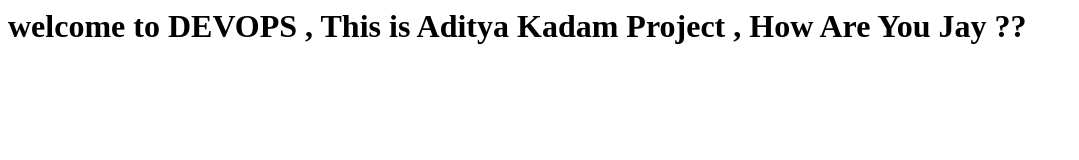
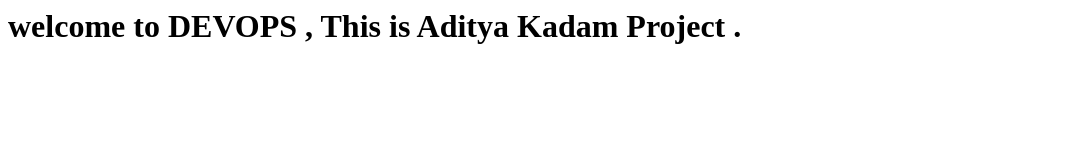
Before and after one commit to Iamadityakadam/jenkins-ansible, a plain HTML site: page index.html in a window 1280 px wide. Shown: the whole page, without its empty margins (0-1079 px from the left). Drawn offline with Linux system fonts and the light colour scheme.

Commit message:
Update index.html

```diff
--- a/index.html
+++ b/index.html
@@ -1 +1 @@
-<h1> welcome to DEVOPS , This is Aditya Kadam Project , How Are You Jay ?? </h1>
+<h1> welcome to DEVOPS , This is Aditya Kadam Project . </h1>
```
